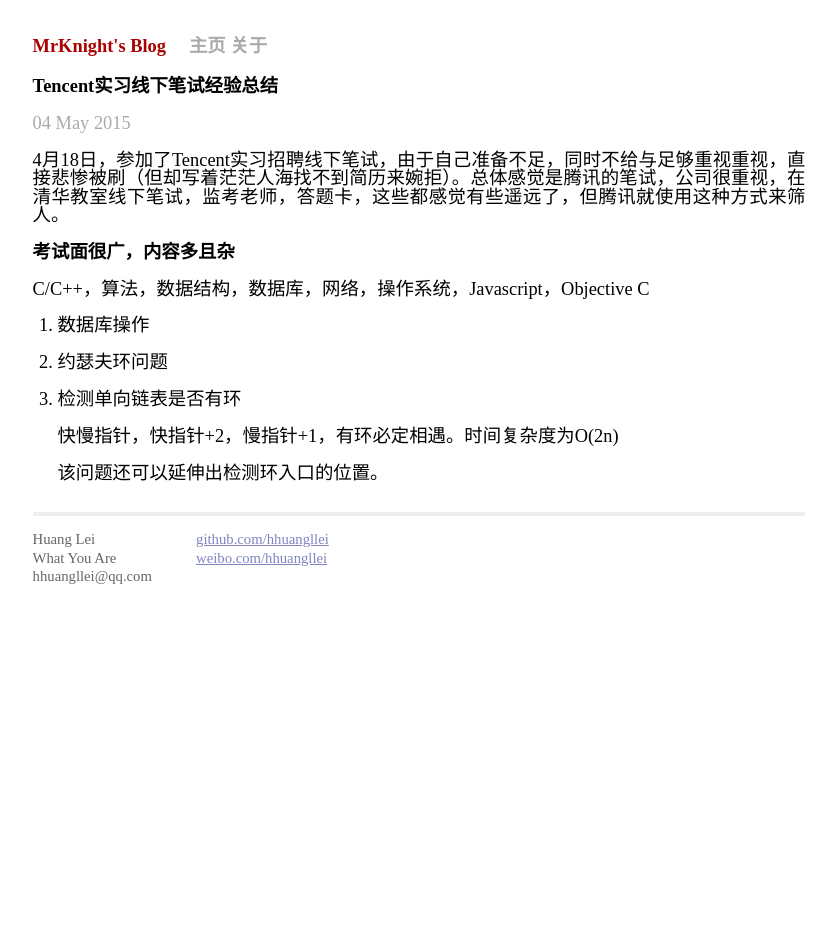
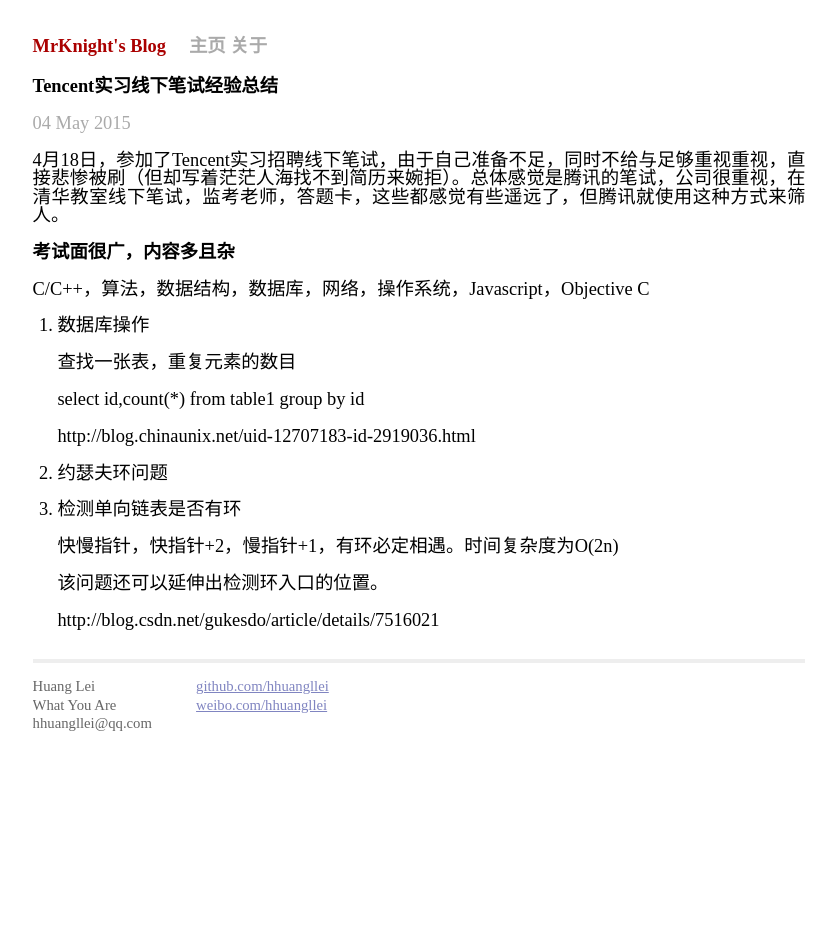
Before and after one commit to hhuangllei/hhuangllei.github.io, a Jekyll site: the page built from _posts/2015-05-04-1-Tencent-intern-test-summary.md, in a window 1280 px wide. Shown: the whole page, without its empty margins (221-1057 px from the left). Built offline with Jekyll 4.4.1, drawn with Linux system fonts in a browser that asks for light colours; comment, search, counter and statistics services are not loaded.

Commit message:
update tencent

```diff
--- a/_posts/2015-05-04-1-Tencent-intern-test-summary.md
+++ b/_posts/2015-05-04-1-Tencent-intern-test-summary.md
@@ -12,6 +12,11 @@
 
 1. 数据库操作
 
+	查找一张表，重复元素的数目
+
+	select id,count(*) from table1 group by id
+
+	http://blog.chinaunix.net/uid-12707183-id-2919036.html
 
 2. 约瑟夫环问题
 
@@ -21,3 +26,5 @@
 	快慢指针，快指针+2，慢指针+1，有环必定相遇。时间复杂度为O(2n)
 
 	该问题还可以延伸出检测环入口的位置。
+
+	http://blog.csdn.net/gukesdo/article/details/7516021
```
